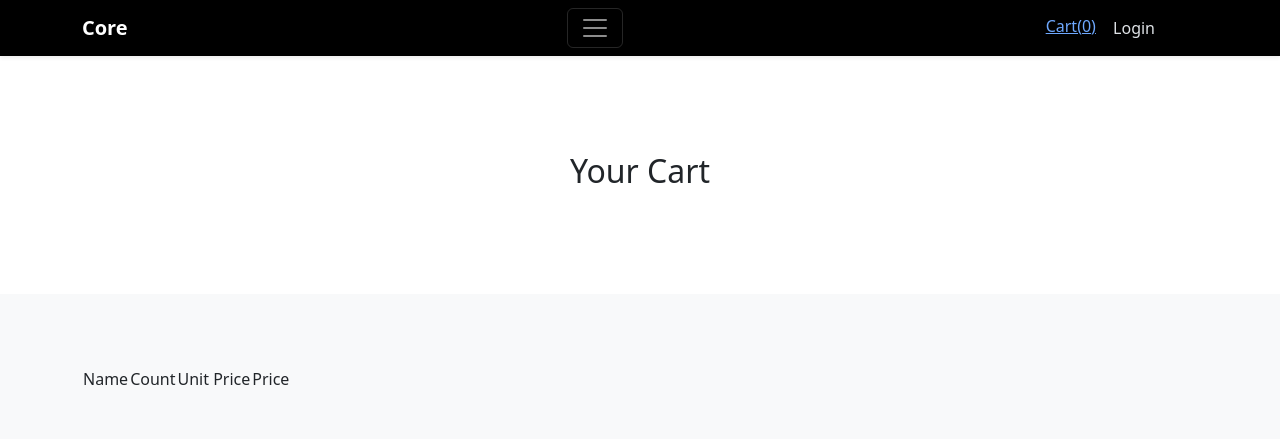
After one commit to insideblackroom/fundinfo, a Django app: page /core/cart/ in a window 1280 px wide. The commit adds this page. Shown: the top 439 px of the page. Run offline with Django 3.2, Linux system fonts and the light colour scheme; parts of the project's set-up code (start-up, migrations or seed data) failed here and were passed over.

Commit message:
add cart

```diff
--- /dev/null
+++ b/fundinfo/core/cart.py
@@ -0,0 +1,44 @@
+from .models import Product
+from decimal import Decimal
+
+class Cart:
+    def __init__(self, request):
+        self.session = request.session
+        cart = self.session.get('cart')
+        if not cart:
+            cart = self.session['cart'] = {}
+        self.cart = cart
+
+    def __iter__(self):
+        product_ids = self.cart.keys()
+        products = Product.objects.filter(id__in=product_ids)
+        cart = self.cart.copy()
+        for product in products:
+            cart[str(product.id)]['product'] = product
+        for item in cart.values():
+            item['price'] = Decimal(item['price'])
+            item['total_price'] = item['price'] * item['quantity']
+            yield item
+
+    def add(self, product, quantity=1):
+        product_id = str(product.id)
+        if product_id not in self.cart:
+            self.cart[product_id] = {
+                'quantity': 0,
+                'price': str(product.price)
+            }
+        self.cart[product_id]['quantity'] += quantity
+        self.save()
+
+    def remove(self, product):
+        product_id = str(product.id)
+        if product_id in self.cart:
+            del self.cart[product_id]
+            self.save()
+
+    def clear(self):
+        del self.session['cart']
+        self.save()
+
+    def save(self):
+        self.session.modified = True
--- /dev/null
+++ b/fundinfo/core/templates/core/products/cart.html
@@ -0,0 +1,37 @@
+{% extends 'core.html' %}
+
+{% block first_section %}
+    <h2>Your Cart</h2>
+{% endblock %}
+
+{% block content %}
+    <table>
+        <thead>
+            <tr>
+                <td>Name </td>
+                <td>Count </td>
+                <td>Unit Price </td>
+                <td>Price </td>
+            </tr>
+            <br>
+        </thead>
+        <tbody>
+            {% for item in cart %}
+                <tr>
+                    <td>
+                        {{ item.product.name }}
+                    </td>
+                    <td>
+                        {{ item.quantity }}
+                    </td>
+                    <td>
+                        {{ item.price }}
+                    </td>
+                    <td>
+                        {{ item.total_price }}
+                    </td>
+                </tr>
+            {% endfor %}
+        </tbody>
+    </table>
+{% endblock %}
--- a/fundinfo/core/urls.py
+++ b/fundinfo/core/urls.py
@@ -1,8 +1,12 @@
 from django.urls import path
-from .views import product_list_view
+from . import views
 
 app_name = "core"
 
 urlpatterns = [
-    path("products/", product_list_view.as_view(), name="product_list"),
+    path("products/", views.product_list_view.as_view(), name="product_list"),
+    path('cart/add/<int:id>/', views.CartAddView.as_view(), name='cart_add'),
+    path('cart/remove/<int:id>/', views.CartRemoveView.as_view(), name='cart_remove'),
+    path('cart/empty/', views.EmptyCartView.as_view(), name='cart_empty'),
+    path('cart/', views.ShowCartView.as_view(), name='cart')
 ]
--- a/fundinfo/core/views.py
+++ b/fundinfo/core/views.py
@@ -1,8 +1,35 @@
 from django.views.generic import View
-from django.shortcuts import render
+from django.shortcuts import render, get_object_or_404, HttpResponseRedirect
+from django.urls import reverse
+from .cart import Cart
 from .models import Product
 
 class product_list_view(View):
     def get(self, request):
         products = Product.objects.all()
         return render(request, "core/products/list.html", {"products": products})
+
+class CartAddView(View):
+    def get(self, request, id):
+        cart = Cart(request)
+        product = get_object_or_404(Product, id=id)
+        cart.add(product)
+        return HttpResponseRedirect(reverse('core:product_list'))
+
+class CartRemoveView(View):
+    def get(self, request, id):
+        cart = Cart(request)
+        product = get_object_or_404(Product, id=id)
+        cart.remove(product)
+        return HttpResponseRedirect(reverse('core:product_list'))
+
+class EmptyCartView(View):
+    def get(self, request):
+        cart = Cart(request)
+        cart.clear()
+        return HttpResponseRedirect(reverse('core:product_list'))
+
+class ShowCartView(View):
+    def get(self, request):
+        cart = Cart(request)
+        return render(request, 'core/products/cart.html', {'cart': cart})
--- a/fundinfo/users/views.py
+++ b/fundinfo/users/views.py
@@ -44,7 +44,7 @@ class SignUpActivateView(View):
     def get(self, request, uid, token):
         id = force_str(urlsafe_base64_decode(uid))
         user = exist_user_id(id=id)
-        if not user:
+        if not user or user.is_active:
             return render(request, 'users/activate_error.html')
         if token_generator.check_token(user, token):
             user, _ = model_update(instance=user, fields=['is_active'], data={"is_active": True})
--- a/templates/assets/header.html
+++ b/templates/assets/header.html
@@ -27,6 +27,7 @@
                 <span class="navbar-toggler-icon"></span>
             </button>
             <div style="color: white; margin-right: 30px;">
+                <span id="cart"><a href="{% url 'core:cart' %}">Cart(<span id="cart-count">{{ request.session.cart|length }}</span>)</a></span>
                 {% if user.is_authenticated %}
                     {{ user.username }}
                     <form method="post" action="{% url 'auth:logout' %}">
```
Also changed, not shown: fundinfo/core/templates/core/products/list.html (+4 -3 lines).
